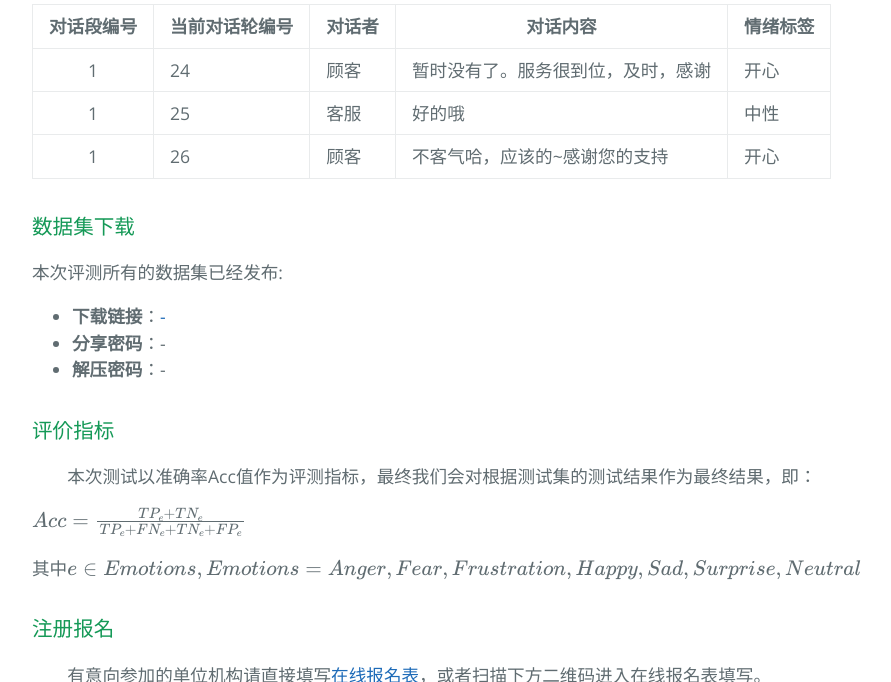
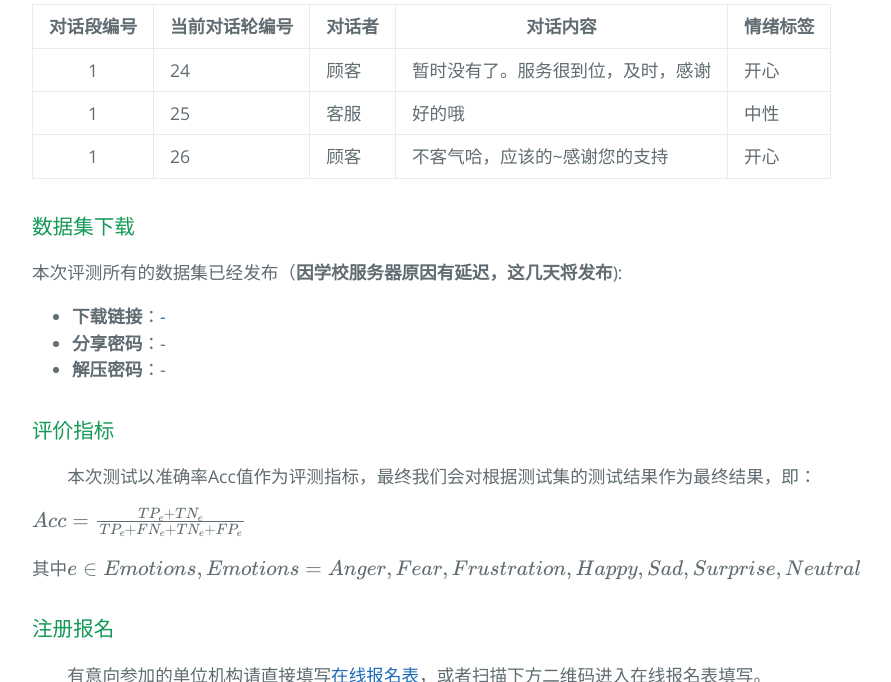
Before and after one commit to ccac2022ecemc/ccac2022ecemc.github.io, a Jekyll site: the page built from index.md, in a window 1280 px wide and 900 px high, scrolled down 2805 px, cut to the strip 0-682 px from the top of the window. Shown: the whole strip, without its empty margins (64-955 px from the left). Built offline with Jekyll 4.4.1, drawn with Linux system fonts in a browser that asks for light colours; formulas are drawn with MathJax 3.

Commit message:
Update index.md

```diff
--- a/index.md
+++ b/index.md
@@ -90,7 +90,7 @@ layout: default
 
 
 ### 数据集下载
-本次评测所有的数据集已经发布:
+本次评测所有的数据集已经发布（**因学校服务器原因有延迟，这几天将发布**):
 - **下载链接**：[-](-)
 - **分享密码**：-
 - **解压密码**：-
```
